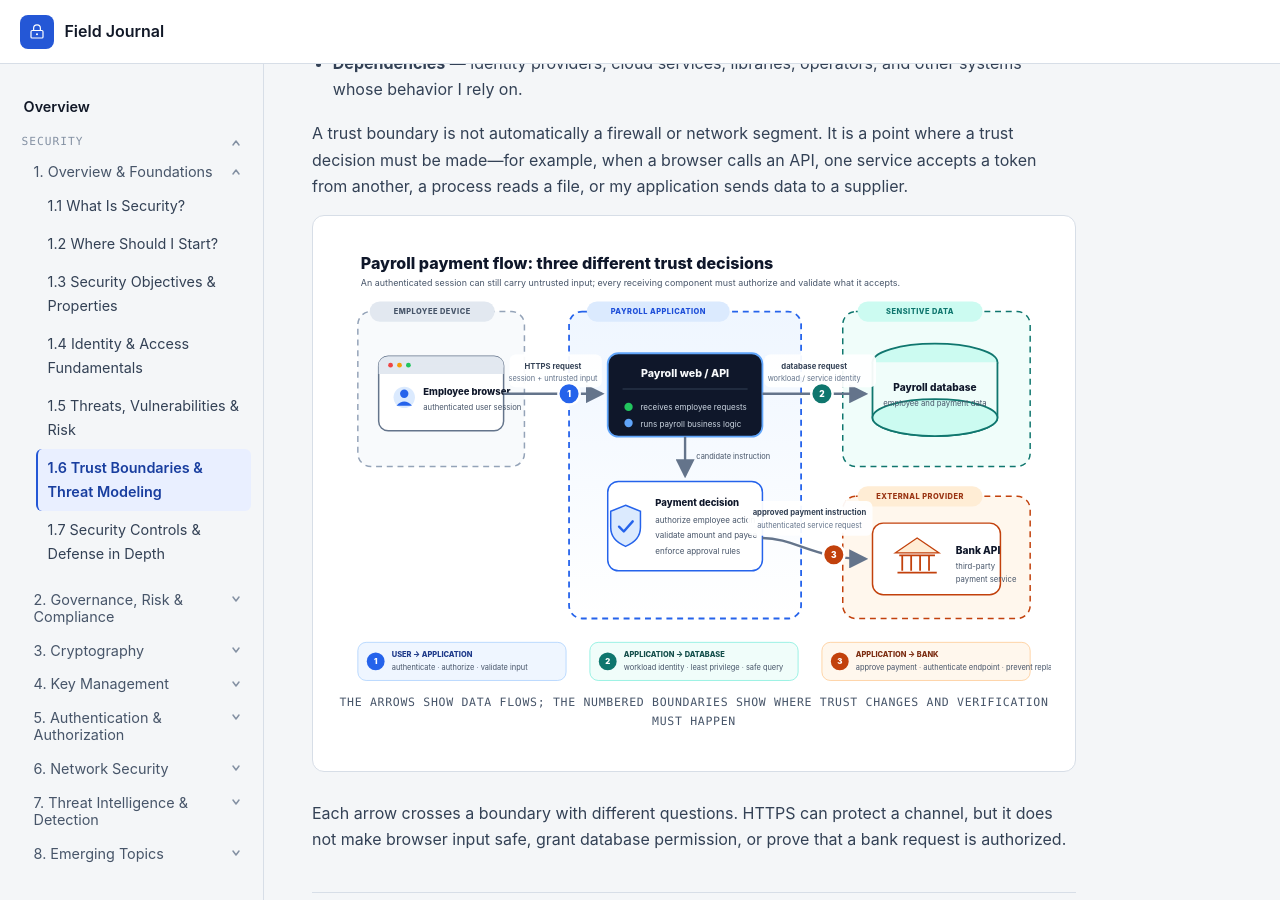
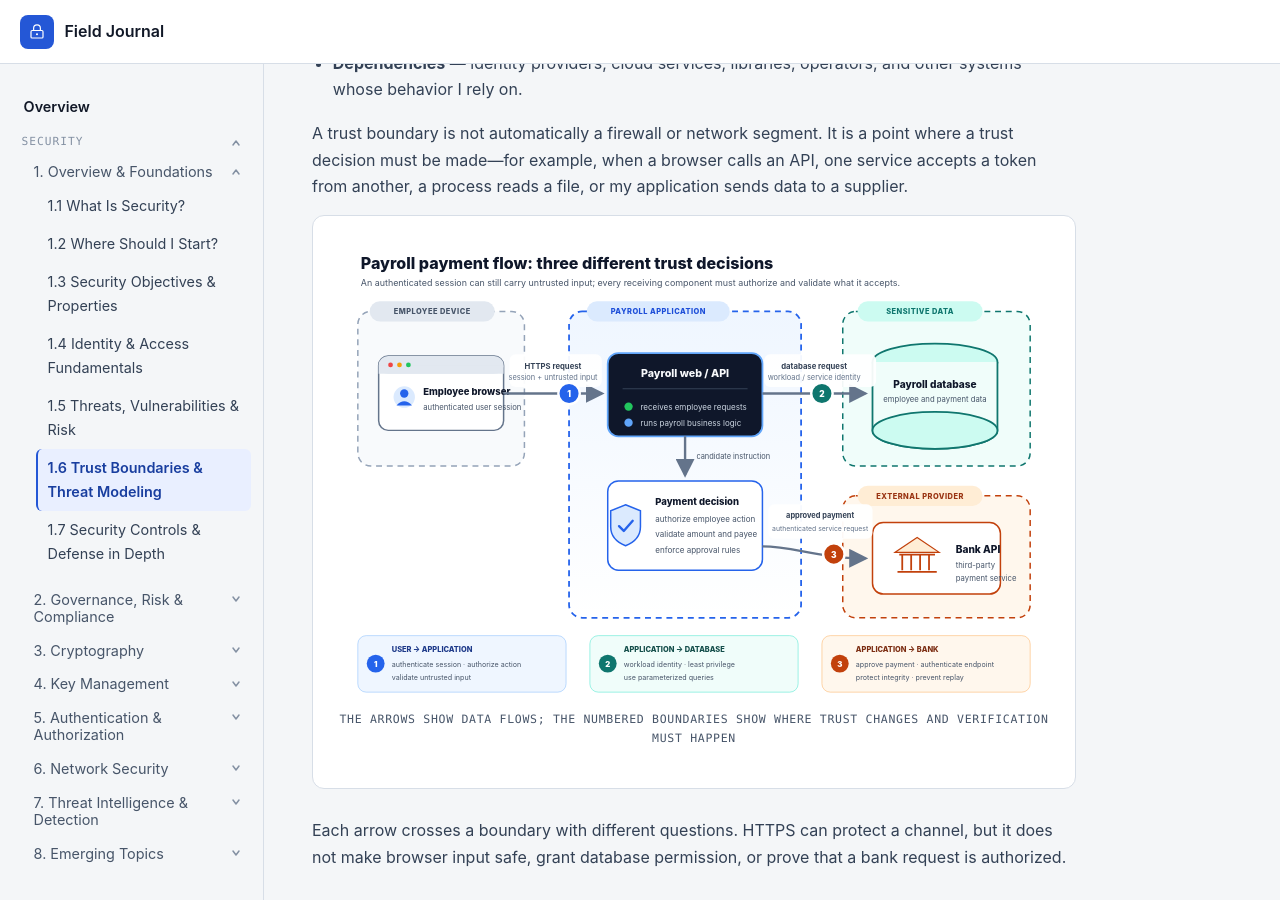
Before and after one commit to llody9977/journal, a Jekyll site: the page built from topics/trust-boundaries-threat-modeling.md, in a window 1280 px wide and 900 px high, scrolled down 662 px. Built offline with Jekyll 4.4.1, drawn with Linux system fonts in a browser that asks for light colours.

Commit message:
Fix payroll diagram text layout

```diff
--- a/topics/trust-boundaries-threat-modeling.md
+++ b/topics/trust-boundaries-threat-modeling.md
@@ -27,7 +27,7 @@ A useful system model includes:
 A trust boundary is not automatically a firewall or network segment. It is a point where a trust decision must be made—for example, when a browser calls an API, one service accepts a token from another, a process reads a file, or my application sends data to a supplier.
 
 <div class="diagram-frame">
-  <img src="{{ '/assets/img/payroll-trust-boundaries.svg' | relative_url }}" alt="Payroll data-flow and trust-boundary diagram. An employee browser sends an HTTPS request containing an authenticated session and untrusted input to the payroll web API. Inside the payroll application boundary, the API authorizes the employee action, validates the amount and payee, and enforces approval rules. The API uses a workload or service identity to access the payroll database across a separate sensitive-data boundary. Only an approved payment instruction is sent through an authenticated service request to the external bank API. Three numbered boundary checks call out user authentication, authorization and input validation; workload identity, least privilege and safe database queries; and payment approval, bank endpoint authentication and replay protection.">
+  <img src="{{ '/assets/img/payroll-trust-boundaries.svg' | relative_url }}?v=2" alt="Payroll data-flow and trust-boundary diagram. An employee browser sends an HTTPS request containing an authenticated session and untrusted input to the payroll web API. Inside the payroll application boundary, the API authorizes the employee action, validates the amount and payee, and enforces approval rules. The API uses a workload or service identity to access the payroll database across a separate sensitive-data boundary. Only an approved payment instruction is sent through an authenticated service request to the external bank API. Three numbered boundary checks call out user authentication, authorization and input validation; workload identity, least privilege and safe database queries; and payment approval, bank endpoint authentication and replay protection.">
   <p class="diagram-caption">The arrows show data flows; the numbered boundaries show where trust changes and verification must happen</p>
 </div>
 
```
Also changed, not shown: assets/img/payroll-trust-boundaries.svg.
